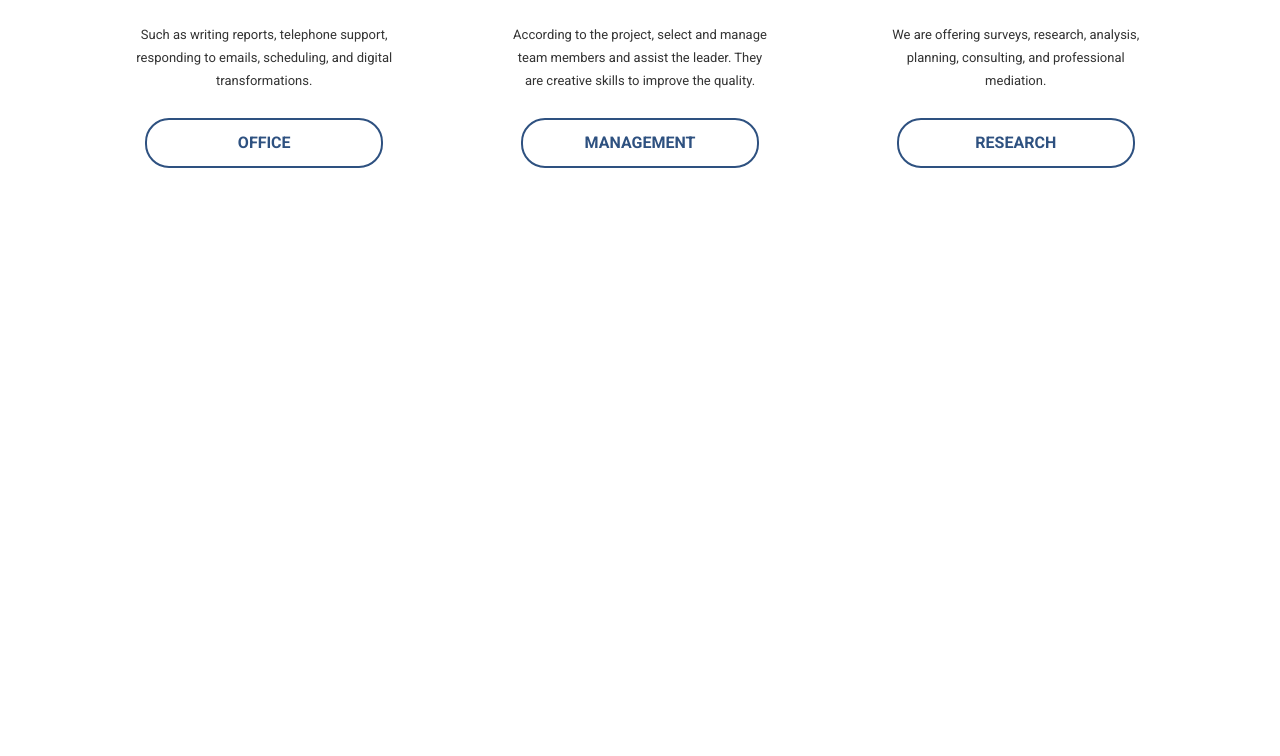
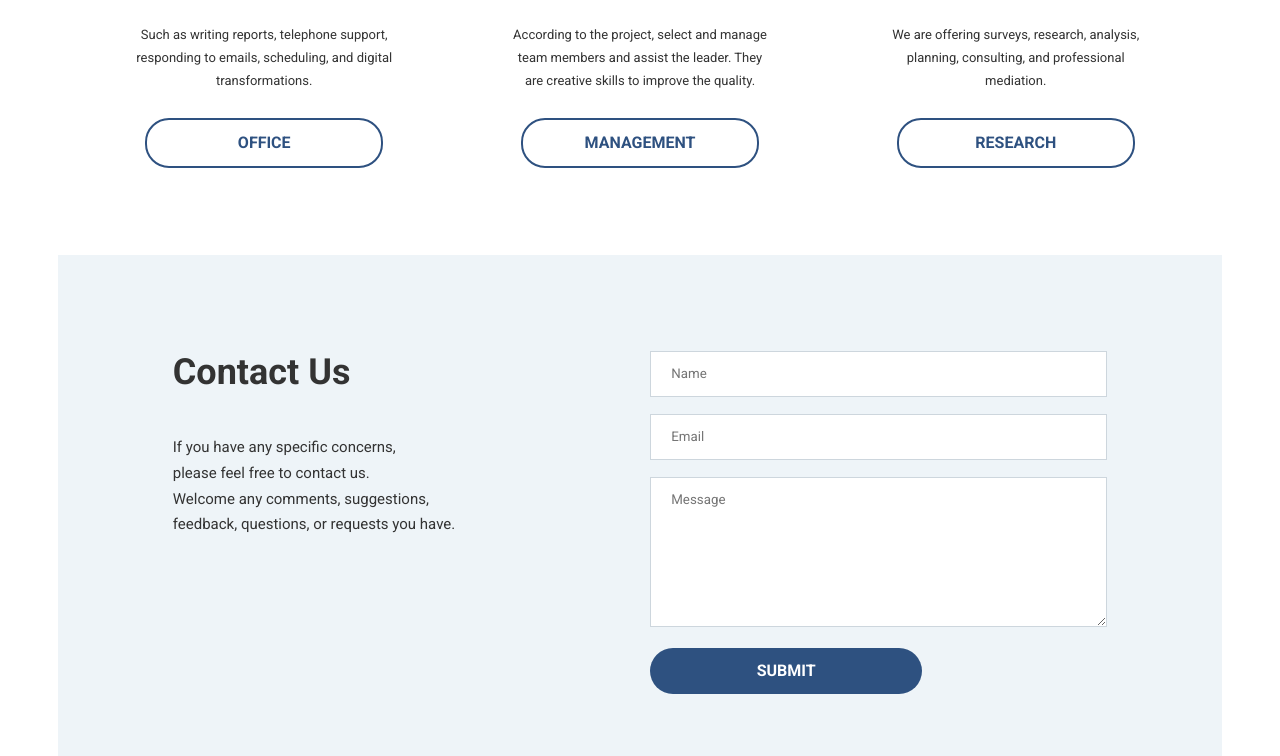
Before and after one commit to sherzodbekyuldashev95/company-website, a plain HTML site: page index.html in a window 1280 px wide. Shown: the part 1908-2664 px from the top of the page. Before the commit the page ends 2163 px from the top, so only its background shows below. Drawn offline with Linux system fonts and the light colour scheme.

Commit message:
complete contact-us part

```diff
--- a/index.html
+++ b/index.html
@@ -104,6 +104,47 @@
         </div>
     </section>
 
+
+    <section class="contact">
+        <div class="container">
+            <div class="text">
+                <h2>Contact Us</h2>
+                <p>If you have any specific concerns,<br>
+                    please feel free to contact us. <br>
+                    Welcome any comments, suggestions, <br>
+                    feedback, questions, or requests you have.
+                </p>
+            </div>
+
+            <form action="" class="form">
+                <p>
+                    <label for="">
+                        <span class="sr-only">Name</span>
+                        <input type="text" name="name" placeholder="Name">
+                    </label>
+                </p>
+
+                <p>
+                    <label for="">
+                        <span class="sr-only">Email</span>
+                        <input type="email" name="email" placeholder="Email">
+                    </label>
+                </p>
+
+                <p>
+                    <label for="">
+                        <span class="sr-only">Message</span>
+                        <textarea name="msg" placeholder="Message"></textarea>
+                    </label>
+                </p>
+
+                <p>
+                    <input type="button" value="SUBMIT" class="btn">
+                </p>
+            </form>
+        </div>
+    </section>
+
 </body>
 
 </html>
--- a/style.css
+++ b/style.css
@@ -161,13 +161,13 @@ a:hover {
 
 }
 
-.hero img{
+.hero img {
   max-width: 100%;
   height: auto;
   vertical-align: bottom;
 }
 
-.hero p{
+.hero p {
   font-size: 15px;
   color: #2E5180;
   margin-bottom: 15px;
@@ -182,7 +182,7 @@ a:hover {
     padding: 47px 0 44px;
   }
 
-    .hero p{
+  .hero p {
     font-size: 18px;
     margin-bottom: 22px;
   }
@@ -245,7 +245,7 @@ a:hover {
   font-size: 26px;
 }
 
-.services h2 + p {
+.services h2+p {
   color: #2E5180;
   font-size: 16px;
   margin-bottom: 53px;
@@ -260,14 +260,14 @@ a:hover {
     font-size: 36px;
   }
 
-  .services h2 + p {
+  .services h2+p {
     margin-bottom: 75px;
   }
 }
 
 /*Services > Features*/
 
-.features{
+.features {
   color: #333;
 }
 
@@ -293,10 +293,10 @@ a:hover {
   vertical-align: bottom;
   height: 246px;
   object-fit: cover;
-  margin-bottom: 22px ;
+  margin-bottom: 22px;
 }
 
-.feature a.btn {
+.btn {
   display: block;
   width: 208px;
   margin: 0 auto;
@@ -338,7 +338,7 @@ a:hover {
     max-width: none;
   }
 
-  .feature figure img{
+  .feature figure img {
     height: 360px;
     margin-bottom: 33px;
   }
@@ -353,3 +353,108 @@ a:hover {
     margin-top: auto;
   }
 }
+
+/*Contact Us*/
+
+.contact {
+  padding: 61px 0;
+  background-color: #EEF4F8;
+  color: #333;
+  /* max-width: 1240px; */
+}
+
+@media (min-width: 900px) {
+  .contact{
+    padding: 0;
+    background: none;
+  }
+
+
+  .contact .container {
+    display: flex;
+    justify-content: space-between;
+    padding: 96px 9% 62px;
+    box-sizing: border-box;
+    background-color: #EEF4F8;
+  }
+
+  .contact .text {
+    flex: 0 0 auto;
+  }
+
+  .contact .form{
+    flex: 1 1 auto;
+    max-width: 457px;
+    margin-left: 1em;
+    margin-top: 0;
+  }
+
+  .contact h2{
+    font-size: 36px;
+  }
+}
+
+
+.contact h2 {
+  font-size: 26px;
+  margin-bottom: 42px;
+}
+
+.contact h2+p {
+  font-size: 13px;
+  line-height: 2;
+  margin-bottom: 47px;
+}
+
+@media (min-width: 900px) {
+  .contact h2 {
+    font-size: 36px;
+  }
+
+  .contact h2+p {
+    font-size: 15px;
+    line-height: 1.73;
+  }
+}
+
+
+/*Contact Us Form*/
+
+.form input[type='text'],
+.form input[type='email'],
+.form textarea {
+  width: 100%;
+  margin-bottom: 17px;
+  padding: 14px 20px 15px;
+  border: 1px solid #CDD6DD;
+  box-sizing: border-box;
+  -webkit-appearance: none;
+  font-family: 'Roboto', sans-serif;
+  color: #333;
+}
+
+.form::placeholder{
+  color: #CDD6DD;
+}
+
+.form textarea {
+  height: 150px;
+}
+
+
+.form .btn{
+  width: 100%;
+  margin: 0;
+  border: none;
+  background-color: #2E5180;
+  color: #fff;
+  font-family: 'Roboto', sans-serif;
+  cursor: pointer;
+  -webkit-appearance: none;
+}
+
+@media (min-width: 900px) {
+  .form .btn {
+    width: 272px;
+  }
+}
```
Lines whose indentation alone changed are shown as unchanged.
